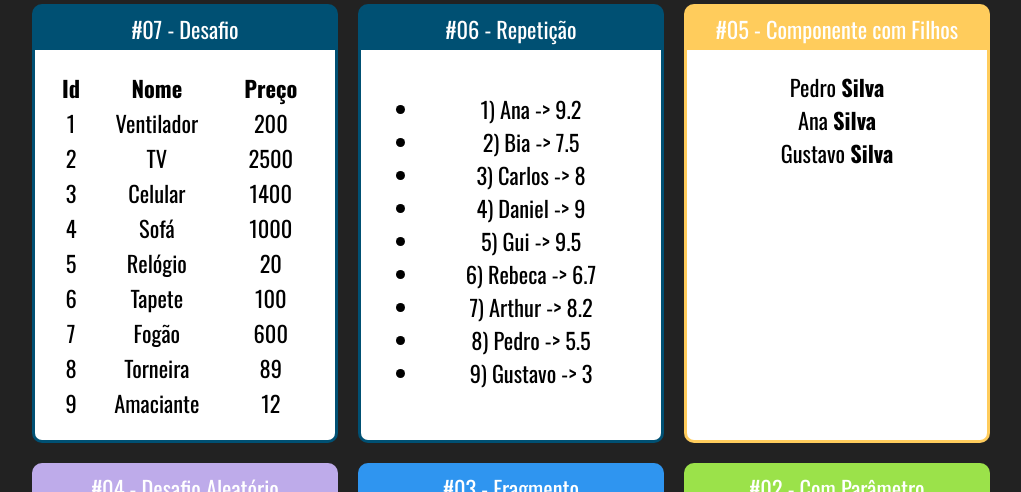
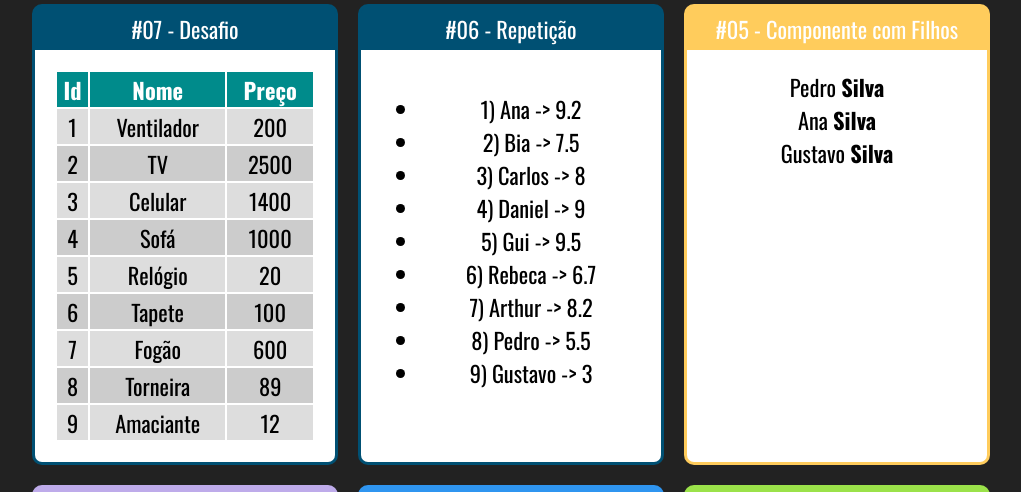
Before and after one commit to Romumoon/fundamentos-react, a React (Create React App) app: page / in a window 1280 px wide. Shown: the part 132-624 px from the top of the page, without its empty margins (129-1150 px from the left). Built offline with nearby package versions, Linux system fonts and the light colour scheme.

Commit message:
Aula desafio repetição

```diff
--- a/src/components/layout/Card.css
+++ b/src/components/layout/Card.css
@@ -22,8 +22,3 @@
     padding: 20px;
     flex: 1;
 }
-
-.Card table {
-    width: 100%;
-    border-collapse: collapse;
-}
--- /dev/null
+++ b/src/components/repeticao/TabelaProdutos.css
@@ -0,0 +1,16 @@
+.TabelaProdutos th {
+    background-color: #008b8b;
+    color: white;
+}
+
+.TabelaProdutos table {
+    width: 100%;
+}
+
+.TabelaProdutos .Par {
+    background-color: #ddd;
+}
+
+.TabelaProdutos .Impar {
+    background-color: #ccc;
+}
--- a/src/components/repeticao/TabelaProdutos.jsx
+++ b/src/components/repeticao/TabelaProdutos.jsx
@@ -1,10 +1,11 @@
 import produtos from "../../data/produtos"
+import './TabelaProdutos.css'
 
 export default props => {
 
-    const produtosTd = produtos.map(produto => {
+    const produtosTd = produtos.map((produto, i) => {
         return(
-            <tr>
+            <tr key={produto.id} className={i % 2 == 0 ? 'Par' : 'Impar'}>
                 <td>{produto.id}</td>
                 <td>{produto.nome}</td>
                 <td>{produto.preco}</td>
@@ -13,7 +14,7 @@
     })
 
     return(
-        <div>
+        <div className="TabelaProdutos">
             <table>
                 <thead>
                     <tr>
```
